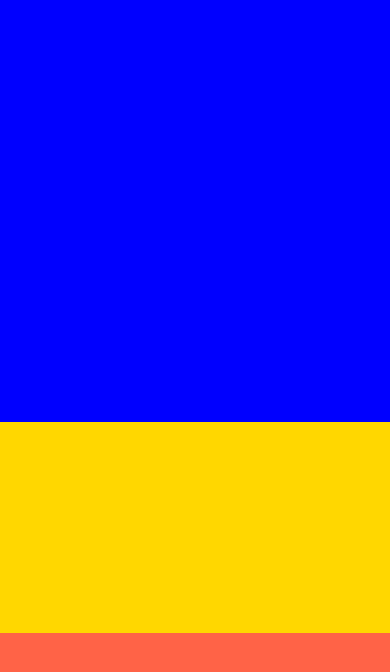
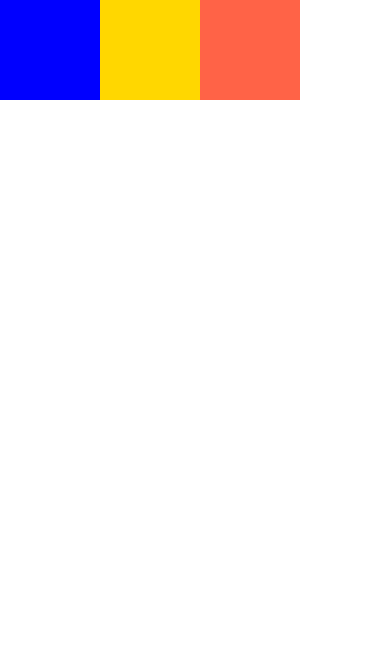
Before and after one commit to shrikantkalar023/learning-React-Native, a React Native app: screen / in a window 390 px wide. Shown: the top 672 px of the page. Built offline with nearby package versions, Linux system fonts and the light colour scheme.

Commit message:
flex direction

```diff
--- a/App.tsx
+++ b/App.tsx
@@ -4,14 +4,15 @@ export default function App() {
   return (
     <View
       style={{
-        backgroundColor: "red",
+        backgroundColor: "white",
         flex: 1, // takes entire screen. .5 would take half
+        flexDirection: "row", // default is column
       }}
     >
       {/* flex: 2 takes 2/4 of the container below */}
-      <View style={{ backgroundColor: "blue", flex: 2 }} />
-      <View style={{ backgroundColor: "gold", flex: 1 }} />
-      <View style={{ backgroundColor: "tomato", flex: 1 }} />
+      <View style={{ backgroundColor: "blue", width: 100, height: 100 }} />
+      <View style={{ backgroundColor: "gold", width: 100, height: 100 }} />
+      <View style={{ backgroundColor: "tomato", width: 100, height: 100 }} />
     </View>
   );
 }
```
Also changed, not shown: 1 other file (tests, documents, lock files or other folders).
